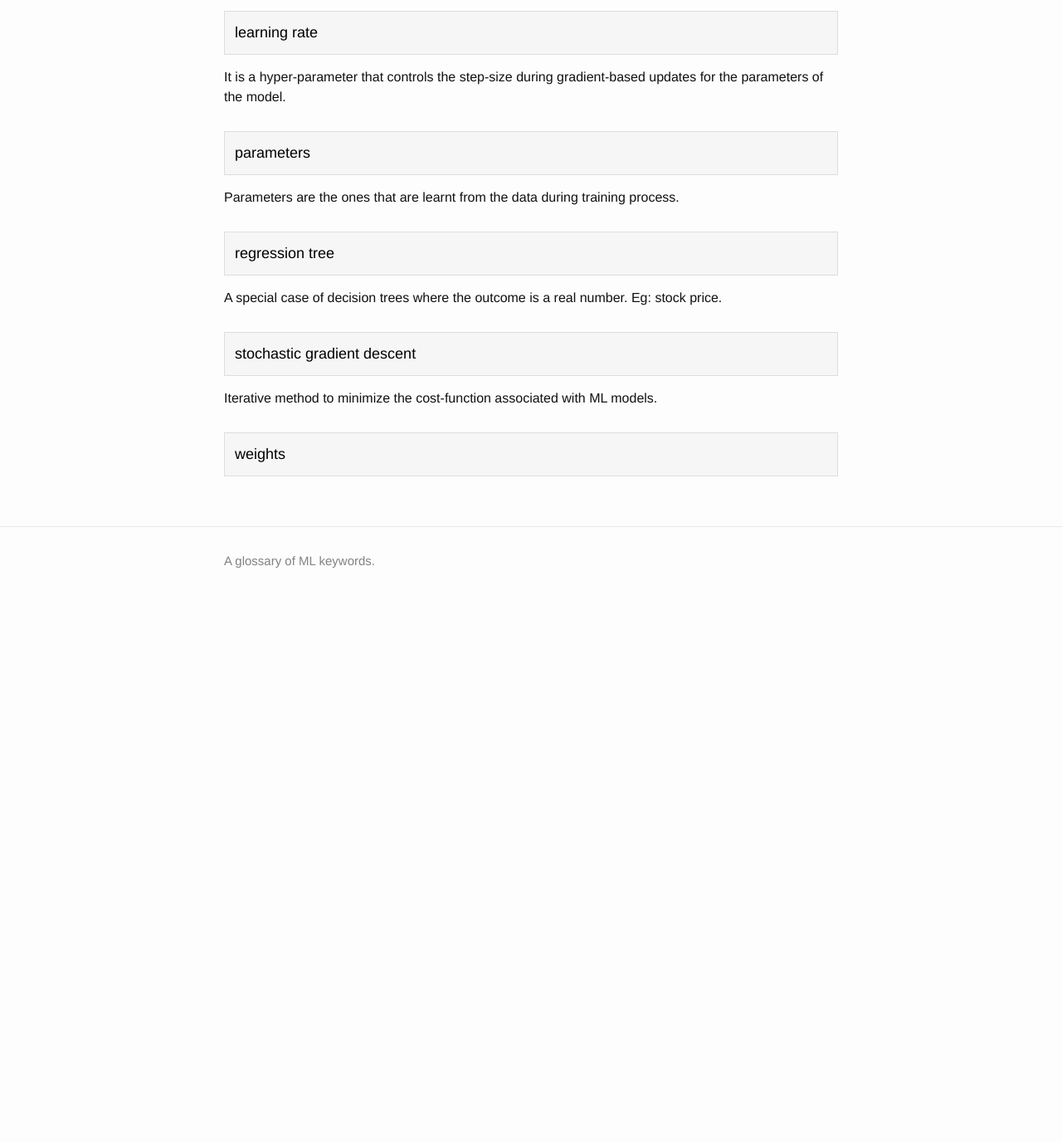
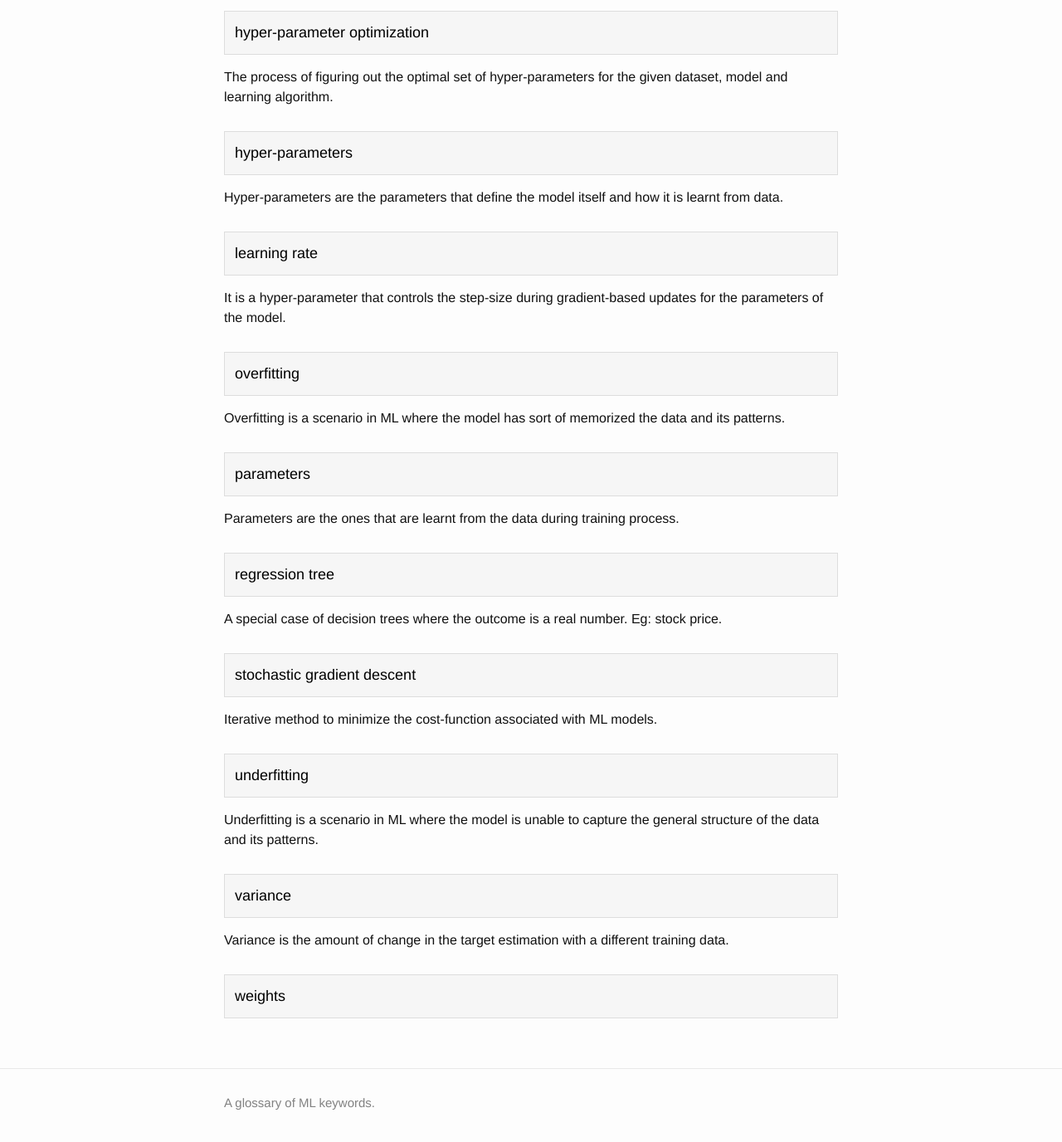
Before and after one commit to teju85/ml-glossary, a Jekyll site: the page built from src/index.md, in a window 1280 px wide and 1400 px high, scrolled down 855 px. Shown: the top 1376 px of the window at 83% size. Built offline with Jekyll 4.4.1, drawn with Linux system fonts in a browser that asks for light colours; before the commit the page ends 1602 px from its top, so only the background shows below that; some of the changed text lies outside the part shown.

Commit message:
Added more terms

```diff
--- /dev/null
+++ b/src/_posts/2018-01-01-bagging.md
@@ -0,0 +1,17 @@
+---
+layout: page
+title: bagging
+aka: bootstrap aggregating
+seealso: decision-trees, overfitting, variance
+references:
+  - https://en.wikipedia.org/wiki/Bootstrap_aggregating
+  - http://machine-learning.martinsewell.com/ensembles/bagging/
+---
+An ensemble ML technique to reduce overfitting and variance.
+
+From a training dataset T, generate 'n' new datasets by sampling observations in
+T with replacement. Then train 'n' models separately on these sampled datsets.
+Finally, use a consensus among these models to get final prediction.
+
+This technique is typically used with decision trees, as they are more
+susceptible to overfitting.
--- /dev/null
+++ b/src/_posts/2018-01-01-bias.md
@@ -0,0 +1,12 @@
+---
+layout: page
+title: bias
+seealso: variance
+references: https://machinelearningmastery.com/gentle-introduction-to-the-bias-variance-trade-off-in-machine-learning/
+---
+Bias is the amount of assumptions made by the ML algo in order to learn a target
+function from training data.
+
+Ideally, these assumptions should be as little as possible. That way, the ML
+algo can be as flexible as posisble. But some ML algorithms have high bias than
+others. In such cases, their predictive ability gets hampered.
--- a/src/_posts/2018-01-01-decision-trees.md
+++ b/src/_posts/2018-01-01-decision-trees.md
@@ -11,7 +11,7 @@
 
 These trees can also be thought of as partitioning the input dataset using these
 condition checks, all the way down to leaf nodes, recursively. However, this
-also means that it is more susceptible for over-fitting.
+also means that it is more susceptible for overfitting.
 
 It is also one way to visualize nested conditional statements in programs. These
 are one of the most popular ML models, especially for structured datasets.
--- /dev/null
+++ b/src/_posts/2018-01-01-overfitting.md
@@ -0,0 +1,14 @@
+---
+layout: page
+title: overfitting
+seealso: underfitting, variance
+references:
+  - https://en.wikipedia.org/wiki/Overfitting
+  - https://machinelearningmastery.com/overfitting-and-underfitting-with-machine-learning-algorithms/
+---
+Overfitting is a scenario in ML where the model has sort of memorized the data
+and its patterns.
+
+This typically occurs if the model has more parameters than can be justified for
+the dataset. In such cases, the model becomes too sensitive to the data and thus
+may not generalize well to future observation points.
--- /dev/null
+++ b/src/_posts/2018-01-01-underfitting.md
@@ -0,0 +1,13 @@
+---
+layout: page
+title: underfitting
+seealso: overfitting, bias
+references:
+  - https://en.wikipedia.org/wiki/Overfitting
+  - https://machinelearningmastery.com/overfitting-and-underfitting-with-machine-learning-algorithms/
+---
+Underfitting is a scenario in ML where the model is unable to capture the
+general structure of the data and its patterns.
+
+This typically occurs if the model has less parameters than is required by the
+dataset. In such cases, the model will have poor predictive ability.
--- /dev/null
+++ b/src/_posts/2018-01-01-variance.md
@@ -0,0 +1,12 @@
+---
+layout: page
+title: variance
+seealso: bias
+references: https://machinelearningmastery.com/gentle-introduction-to-the-bias-variance-trade-off-in-machine-learning/
+---
+Variance is the amount of change in the target estimation with a different
+training data.
+
+Ideally, this estimate should not vary a lot. But some ML algorithms have high
+variance than others. In such cases, they are sensitive to the specifics of the
+training data.
```
Also changed, not shown: 1 other file.
